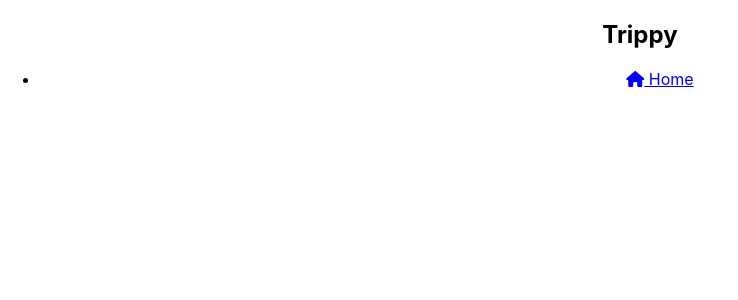
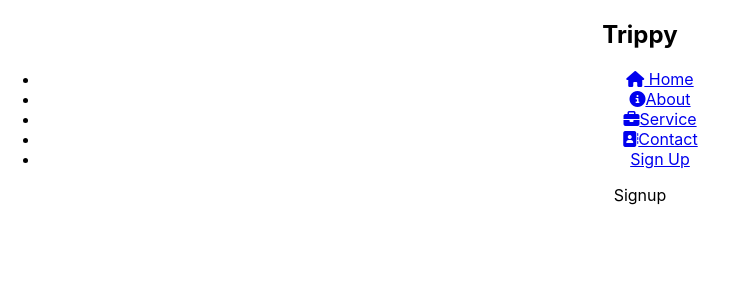
Before and after one commit to Abhinkjishmon/trippy-travelweb-react-front, a React (Create React App) app: page /signup in a window 1280 px wide. Before the commit this address had no page. Shown: the top 300 px of the page, without its empty margins (0-738 px from the left). Built offline with nearby package versions, Linux system fonts and the light colour scheme.

Commit message:
navbar html

```diff
--- a/src/App.js
+++ b/src/App.js
@@ -6,14 +6,22 @@ import {
 import './App.css';
 import Navbar from './components/Navbar';
 import Home from './components/Home'
+import About from "./components/About";
+import Service from "./components/Service";
+import Contact from "./components/Contact";
+import Signup from "./components/Signup";
 
 function App() {
   return (
     <div className="App">
       <Router>
-        <Navbar />
+      <Navbar />
         <Routes>
           <Route path='/' element={<Home />}/>
+          <Route path="/about" element={<About />}/>
+          <Route path="/service" element={<Service />}/>
+          <Route path="/contact" element={<Contact />}/>
+          <Route path="/signup" element={<Signup/>}/>
         </Routes>
       </Router>
     </div>
--- /dev/null
+++ b/src/components/About.jsx
@@ -0,0 +1,9 @@
+import React from 'react'
+
+const About = () => {
+  return (
+    <div>About</div>
+  )
+}
+
+export default About
--- /dev/null
+++ b/src/components/Contact.jsx
@@ -0,0 +1,9 @@
+import React from 'react'
+
+const Contact = () => {
+  return (
+    <div>Contact</div>
+  )
+}
+
+export default Contact
--- a/src/components/Navbar.jsx
+++ b/src/components/Navbar.jsx
@@ -8,8 +8,20 @@ const Navbar = () => {
         <nav className='NavbarItems'>
             <h1 className='navbar-logo'>Trippy</h1>
             <ul className='nav-menu'>
-                <li>
+                <li className='nav-links'>
                     <Link to='/'><i className='fa-solid fa-house'></i> Home</Link>
+                </li>
+                <li className='nav-links'>
+                    <Link to='/about'><i className='fa-solid fa-circle-info'></i>About</Link>
+                </li>
+                <li className='nav-links'>
+                    <Link to='/service'><i className='fa-solid fa-briefcase'></i>Service</Link>
+                </li>
+                <li className='nav-links'>
+                    <Link to='/contact'><i className='fa-solid fa-address-book'></i>Contact</Link>
+                </li>
+                <li className='nav-links-mobile'>
+                    <Link to='/signup'>Sign Up</Link>
                 </li>
             </ul>
         </nav>
--- /dev/null
+++ b/src/components/Service.jsx
@@ -0,0 +1,9 @@
+import React from 'react'
+
+const Service = () => {
+  return (
+    <div>Service</div>
+  )
+}
+
+export default Service
--- /dev/null
+++ b/src/components/Signup.jsx
@@ -0,0 +1,9 @@
+import React from 'react'
+
+const Signup = () => {
+  return (
+    <div>Signup</div>
+  )
+}
+
+export default Signup
```
Also changed, not shown: src/components/About.css (added), src/components/Contact.css (added), src/components/Service.css (added), src/components/Signup.css (added).
